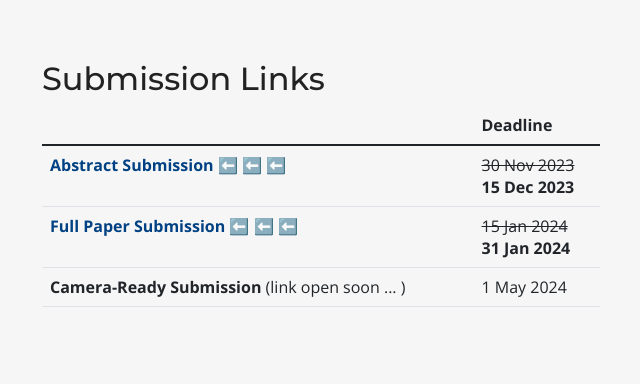
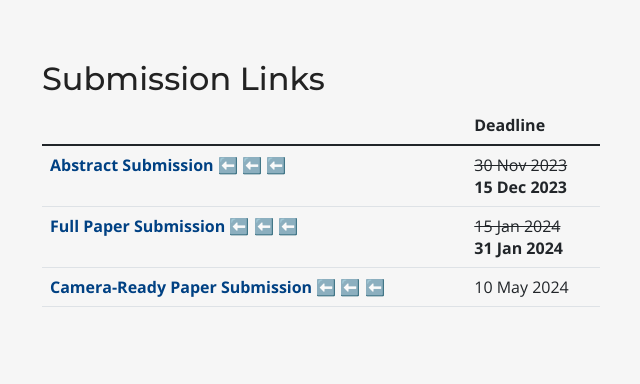
Before and after one commit to yongkheng/icmsa2024, a FastAPI app: page /submission in a window 1280 px wide. Shown: the part 130-514 px from the top of the page, without its empty margins (40-680 px from the left). Run offline with FastAPI, Linux system fonts and the light colour scheme; parts of the project's set-up code (start-up, migrations or seed data) failed here and were passed over; some libraries are stand-ins or nearby versions.

Commit message:
update camera ready

```diff
--- a/templates/submission.html
+++ b/templates/submission.html
@@ -28,11 +28,11 @@
                     <td> <del>15 Jan 2024</del> <br> <b>31 Jan 2024</b></td>
                 </tr>
                 <tr>
-                    <!--
-                    <td><a href="/submit_manuscript"><b>Camera-Ready Paper Submission</b></a></td>
-                    -->
-                    <td><a><b>Camera-Ready Submission</b> (link open soon ... )</a></td>
-                    <td>1 May 2024</td>
+
+                    <td><a href="/submit_manuscript"><b>Camera-Ready Paper Submission</b> ⬅️ ⬅️ ⬅️ </a></td>
+
+                    <!--<td><a><b>Camera-Ready Submission</b> (link open soon ... )</a></td> -->
+                    <td>10 May 2024</td>
                 </tr>
                 </tbody>
             </table>
```
